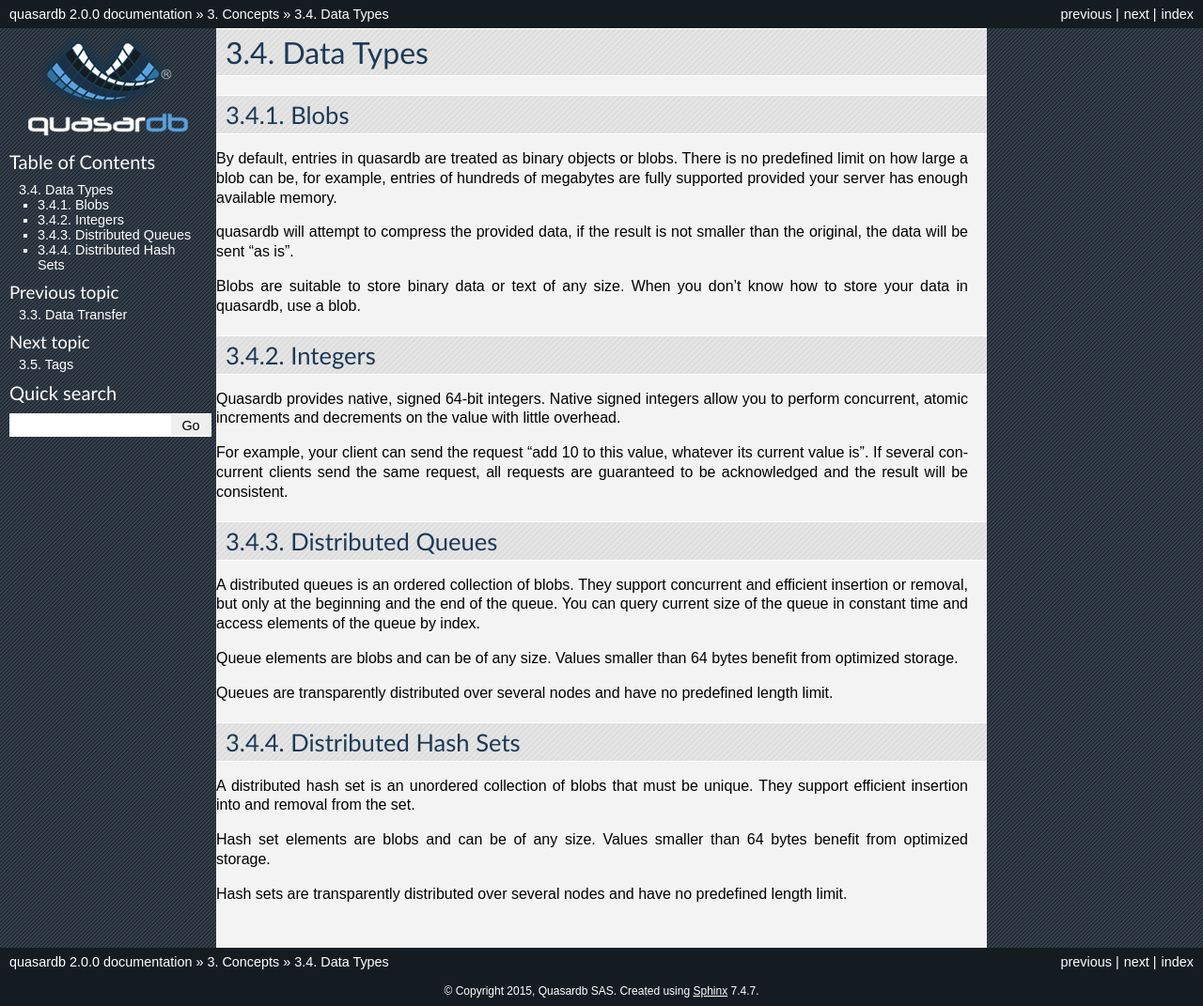
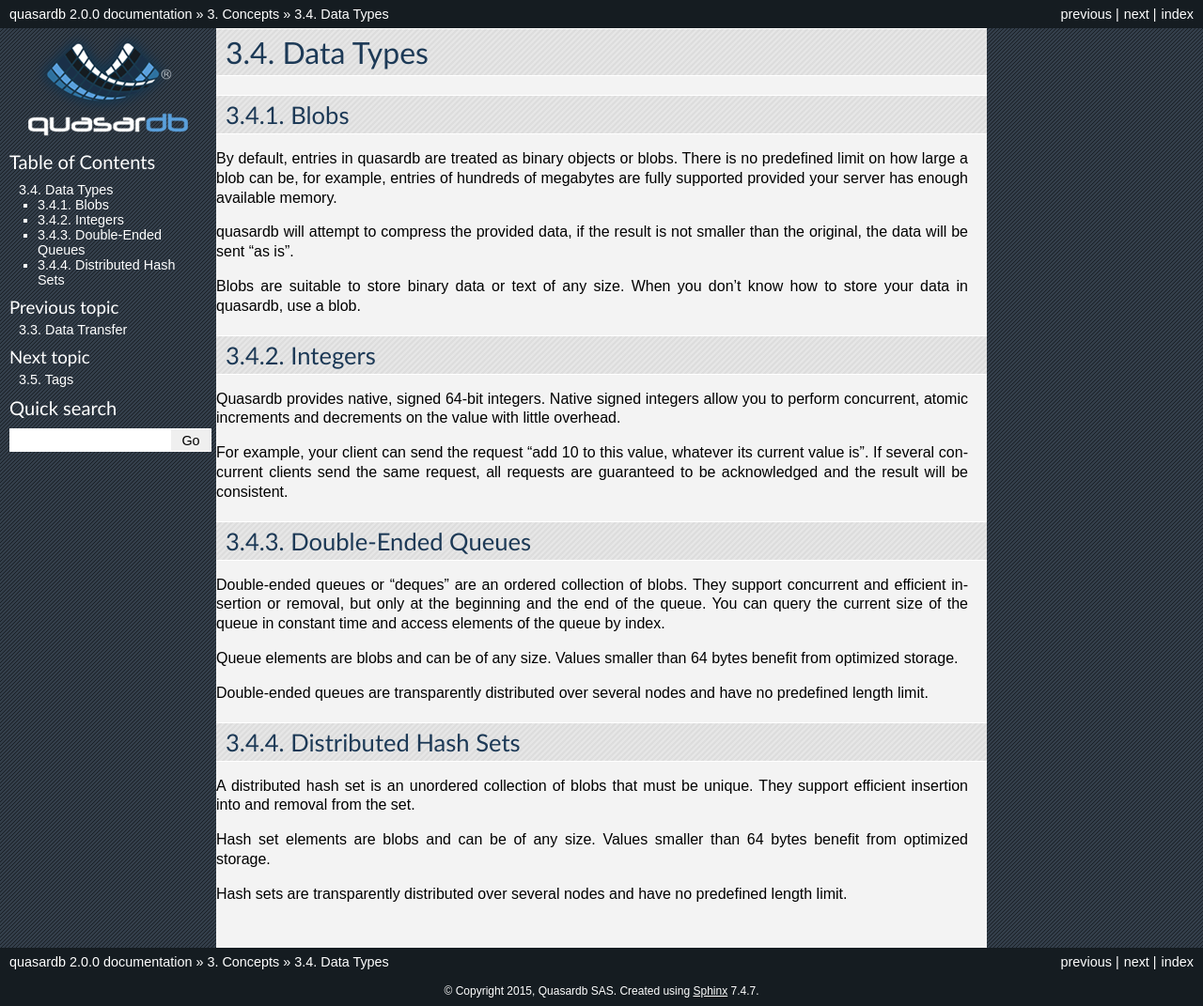
Before and after one commit to iltommi/qdb-documentation, a Sphinx documentation site: the page built from source/concepts/data_types.rst, in a window 1280 px wide. Shown: the whole page at 94% size. Built offline with Sphinx 7.4.7, drawn with Linux system fonts in a browser that asks for light colours.

Commit message:
Link Concepts\Data Types\Tags from API\Common. Change queues to deques.

```diff
--- a/source/api/common.rst
+++ b/source/api/common.rst
@@ -30,6 +30,11 @@ Data Types
 ----------
 
 See :doc:`../concepts/data_types`.
+
+Tags
+----
+
+See :doc:`../concepts/tags`.
 
 Memory management
 -----------------
--- a/source/concepts/data_types.rst
+++ b/source/concepts/data_types.rst
@@ -17,14 +17,14 @@ Quasardb provides native, signed 64-bit integers. Native signed integers allow y
 
 For example, your client can send the request "add 10 to this value, whatever its current value is". If several concurrent clients send the same request, all requests are guaranteed to be acknowledged and the result will be consistent.
 
-Distributed Queues
-^^^^^^^^^^^^^^^^^^
+Double-Ended Queues
+^^^^^^^^^^^^^^^^^^^
 
-A distributed queues is an ordered collection of blobs. They support concurrent and efficient insertion or removal, but only at the beginning and the end of the queue. You can query current size of the queue in constant time and access elements of the queue by index.
+Double-ended queues or "deques" are an ordered collection of blobs. They support concurrent and efficient insertion or removal, but only at the beginning and the end of the queue. You can query the current size of the queue in constant time and access elements of the queue by index.
 
 Queue elements are blobs and can be of any size. Values smaller than 64 bytes benefit from optimized storage.
 
-Queues are transparently distributed over several nodes and have no predefined length limit.
+Double-ended queues are transparently distributed over several nodes and have no predefined length limit.
 
 Distributed Hash Sets
 ^^^^^^^^^^^^^^^^^^^^^
```
